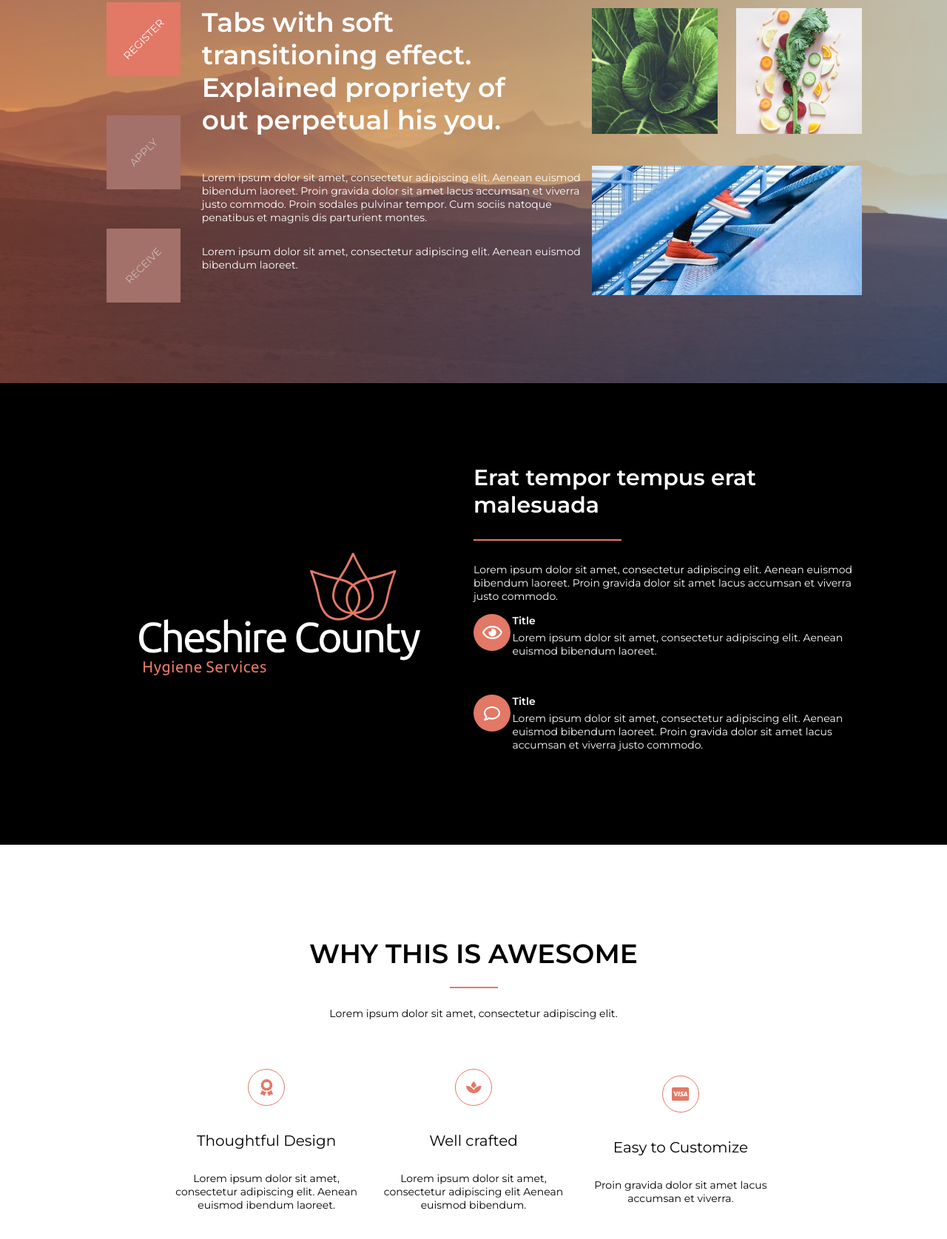
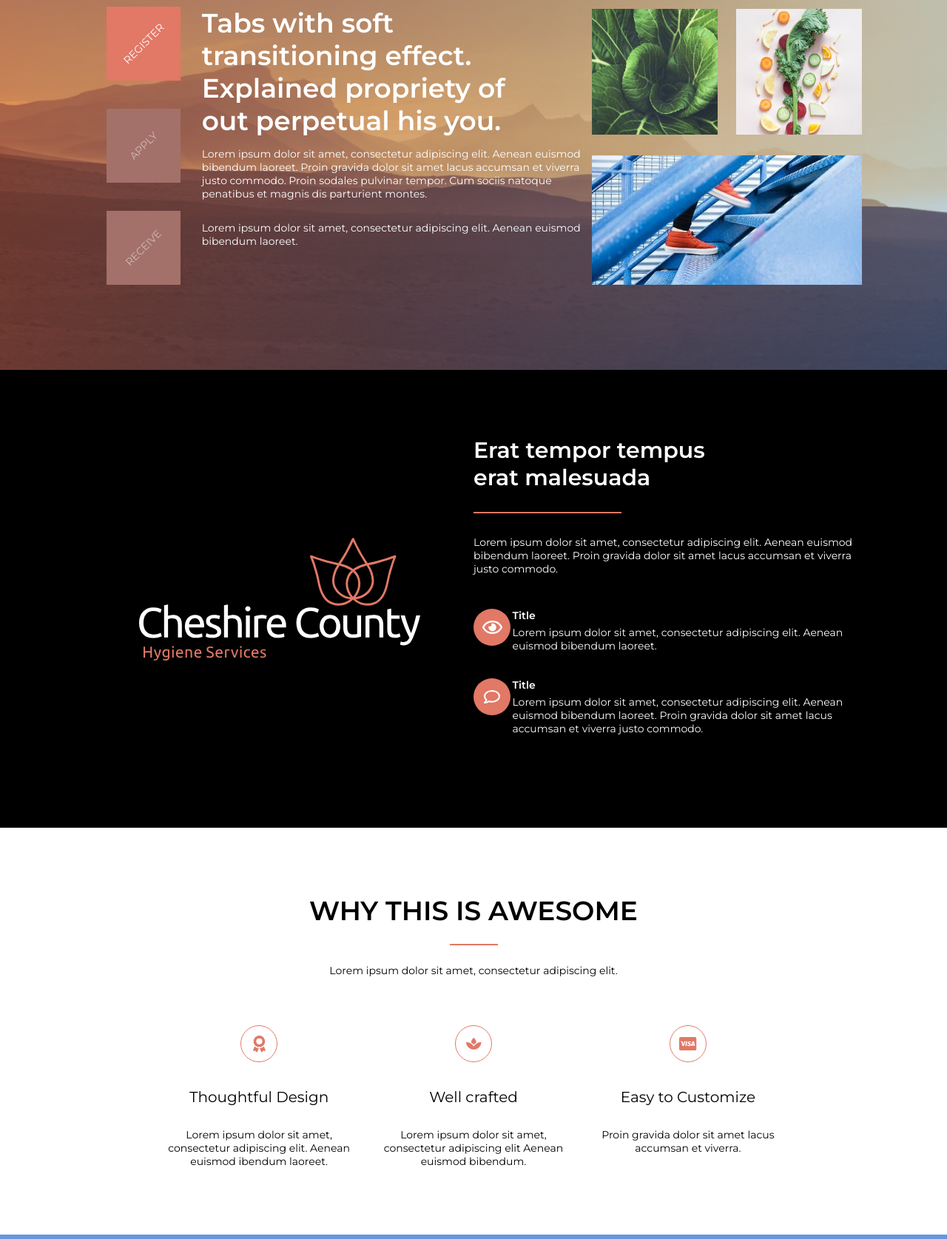
Before and after one commit to emkah4/cafe_graduation_project, a website: page app/index.html in a window 1280 px wide. Shown: the part 906-2581 px from the top of the page at 74% size. Drawn offline with nearby package versions, Linux system fonts and the light colour scheme.

Commit message:
some fixes

```diff
--- a/app/index.html
+++ b/app/index.html
@@ -168,7 +168,7 @@
                         </div>
                         <div class="about-box">
                             <div class="text-block top">
-                                <p class="heading">Erat tempor tempus erat malesuada</p>
+                                <p class="heading">Erat tempor tempus <br> erat malesuada</p>
                                 <p>Lorem ipsum dolor sit amet, consectetur adipiscing elit. Aenean euismod bibendum laoreet. Proin gravida dolor sit amet lacus accumsan et viverra justo commodo.</p>
                             </div>
                             <div class="text-block bottom">
--- a/app/scss/about.scss
+++ b/app/scss/about.scss
@@ -2,17 +2,16 @@ section.about {
 
     div.main-container {
         width: 100%;
-        height: 156vh;
 
 
         div.top-section {
             width: 100%;
-            height: 50%;
             background-color: #000;
             @include flex-center;
+            padding: 90px 0;
 
             div.content {
-                display: flex;
+                @include flex-center;
                 flex-shrink: 1;
                 width: 82%;
                 height: 70%;
@@ -45,6 +44,7 @@ section.about {
                     }
 
                     div.text-block.top {
+                        margin-bottom: 45px;
 
                             p {
                             font-size: 14px;
@@ -77,6 +77,7 @@ section.about {
                             flex-shrink: 1;
                             height: 50%;
                             width: 100%;
+                            margin-bottom: 35px;
 
                             div.image-box {
                                 height: 100%;
@@ -115,20 +116,20 @@ section.about {
         div.bottom-section {
             @include flex-center;
             width: 100%;
-            height: 50%;
+            padding: 90px 0;
 
             div.content {
                 display: flex;
                 flex-direction: column;
                 align-items: center;
                 width: 82%;
-                height: 70%;
 
                 div.awesome-container {
                     @include flex-center;
                     flex-direction: column;
                     width: 100%;
                     height: 40%;
+                    margin-bottom: 65px;
 
                     p {
                         margin: 0;
@@ -139,7 +140,6 @@ section.about {
                             font-size: 36px;
                             font-weight: 600;
                             margin-bottom: 50px;
-                        }
 
                             &:after {
                                 position: absolute;
@@ -152,18 +152,25 @@ section.about {
                             }
                         }
                     }
+                }
 
                 div.block-container {
                     display: flex;
-                    justify-content: space-between;
+                    justify-content: center;
+                    align-items: flex-start;
                     width: 80%;
-                    height: 60%;
+                    min-height: 60%;
 
                     div.block {
                         width: 280px;
                         height: 100%;
                         @include flex-center;
                         flex-direction: column;
+                        margin-right: 30px;
+
+                        &:nth-of-type(3) {
+                            margin: 0;
+                        }
 
                         p {
                             text-align: center;
--- a/app/scss/features.scss
+++ b/app/scss/features.scss
@@ -4,12 +4,12 @@ section.features {
     div.main-container {
         position: relative;
         width: 100%;
-        height: 78vh;
         background-image: url(images/christoffer-engstrom-503481-unsplash-compressor.jpg);
         background-size: cover;
         background-position: center;
         z-index: 0;
         @include flex-center;
+        padding: 115px 0;
 
         div.gradient {
             position: absolute;
@@ -31,7 +31,6 @@ section.features {
                 flex-direction: column;
                 justify-content: space-between;
                 align-items: center;
-                height: 100%;
                 width: 15%;
 
                 div.option-block {
@@ -143,7 +142,9 @@ section.features {
                         height: 54%;
 
                         div.text-box {
-                            @include flex-center;
+                            display: flex;
+                            justify-content: center;
+                            align-self: flex-start;
                             flex-direction: column;
                             height: 100%;
                             width: 59%;
--- a/app/scss/intro.scss
+++ b/app/scss/intro.scss
@@ -124,7 +124,11 @@ section.introduction {
                         font-size: 1.25rem;
                         font-family: montserrat;
                         color: #fff;
-                        cursor: pointer;
+                        cursor: pointer;s
+
+                        &:hover {
+                            font-weight: 700;
+                        }
                     }
 
                     div.input-container {
--- a/app/scss/pricing.scss
+++ b/app/scss/pricing.scss
@@ -3,8 +3,8 @@ section.pricing {
     div.main-container {
         @include flex-center;
         width: 100%;
-        min-height: 110vh;
         background-color: #6696E2;
+        padding: 100px 0;
 
         div.content {
             width: 82%;
--- a/app/scss/reviews.scss
+++ b/app/scss/reviews.scss
@@ -3,16 +3,16 @@ section.reviews {
     div.main-container {
         @include flex-center;
         width: 100%;
-        height: 78vh;
+        padding: 70px 0;
 
         div.content {
             width: 82%;
-            height: 80%;
 
             div.text-container {
                 @include flex-center;
                 width: 100%;
                 height: 25%;
+                margin-bottom: 60px;
 
                 p {
                     position: relative;
@@ -32,15 +32,16 @@ section.reviews {
             }
 
             div.swiper-container {
-                height: 75%;
+                min-height: 235px;
 
                 div.swiper-pagination {
                     bottom: 0;
                 }
 
                 div.swiper-slide {
+                    min-height: 235px;
                     display: flex;
-                    justify-content: center;
+                    justify-content: flex-end;
                     flex-direction: column;
 
                     div.text {
```
Also changed, not shown: app/style.css. Lines whose indentation alone changed are shown as unchanged.
